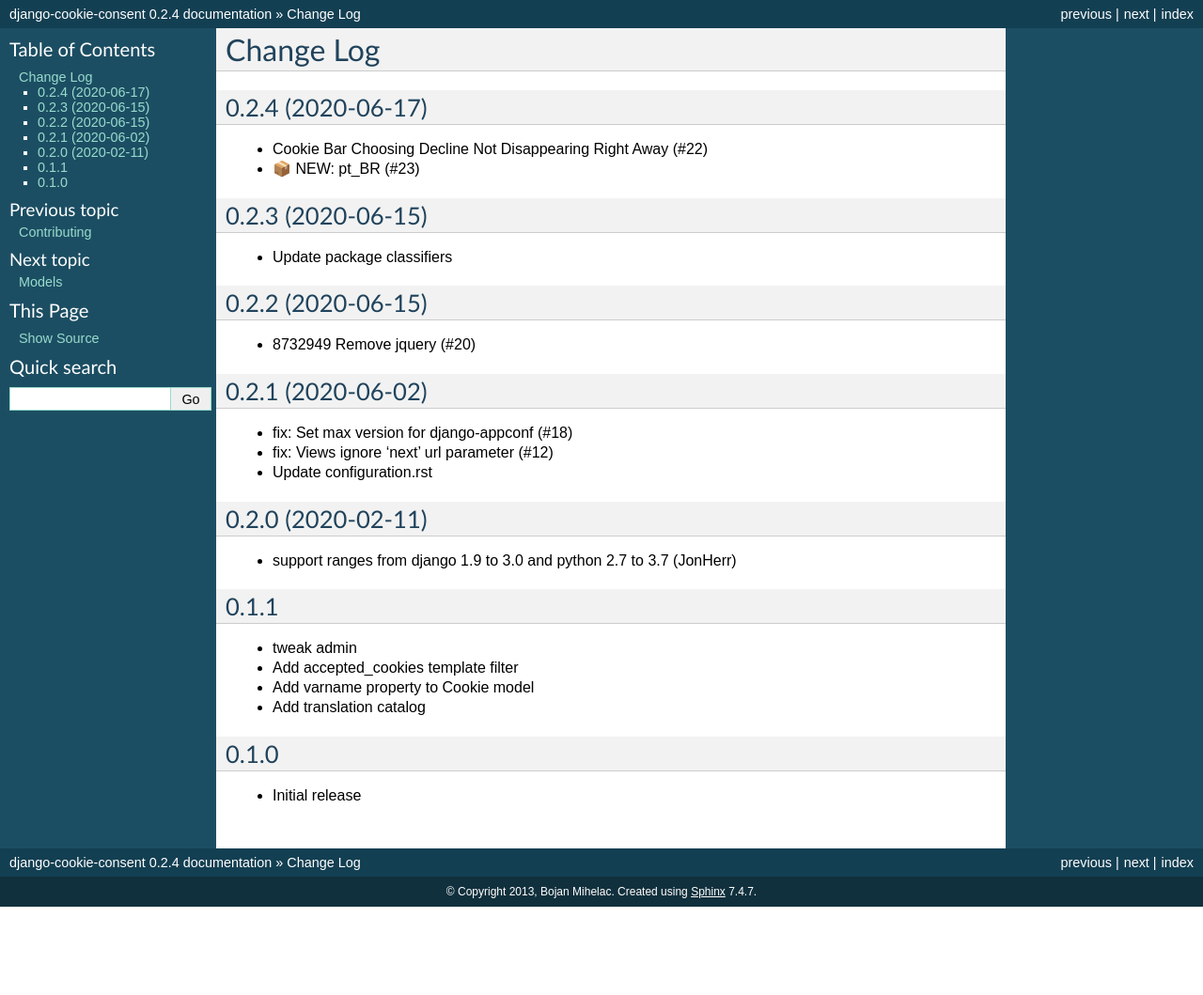
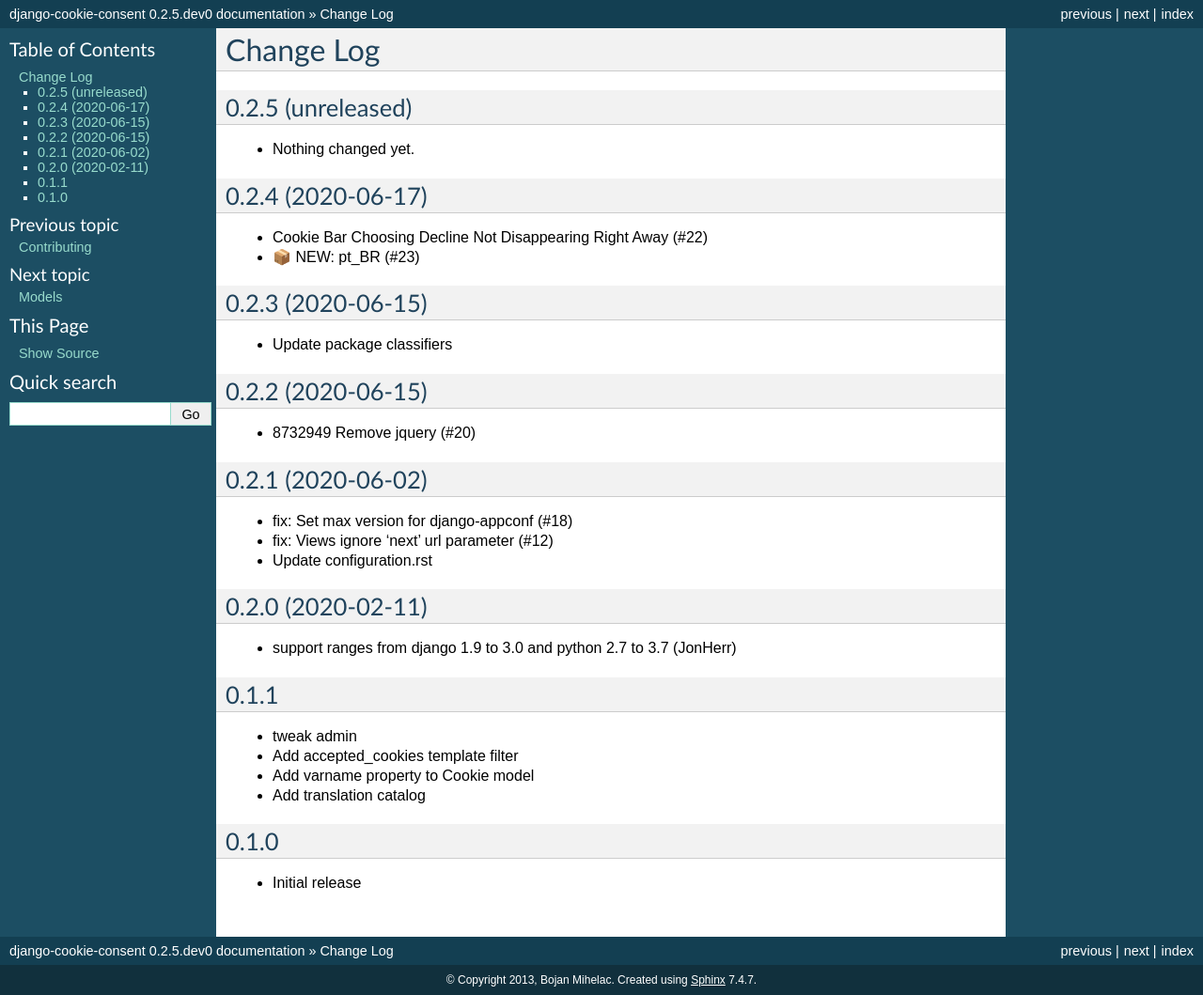
Before and after one commit to jazzband/django-cookie-consent, a Sphinx documentation site: the page built from docs/changelog.rst, in a window 1280 px wide. Shown: the whole page at 94% size. Built offline with Sphinx 7.4.7, drawn with Linux system fonts in a browser that asks for light colours; the version number is read from the project's files by our own code; before the commit the page ends 965 px from its top, so only the background shows below that.

Commit message:
Back to development: 0.2.5

```diff
--- a/docs/changelog.rst
+++ b/docs/changelog.rst
@@ -1,6 +1,12 @@
 ===========
 Change Log
 ===========
+
+0.2.5 (unreleased)
+------------------
+
+- Nothing changed yet.
+
 
 0.2.4 (2020-06-17)
 ------------------
--- a/setup.py
+++ b/setup.py
@@ -2,7 +2,7 @@
 from setuptools import find_packages
 
 
-version = '0.2.4'
+version = '0.2.5.dev0'
 
 CLASSIFIERS = [
     'Framework :: Django',
```
